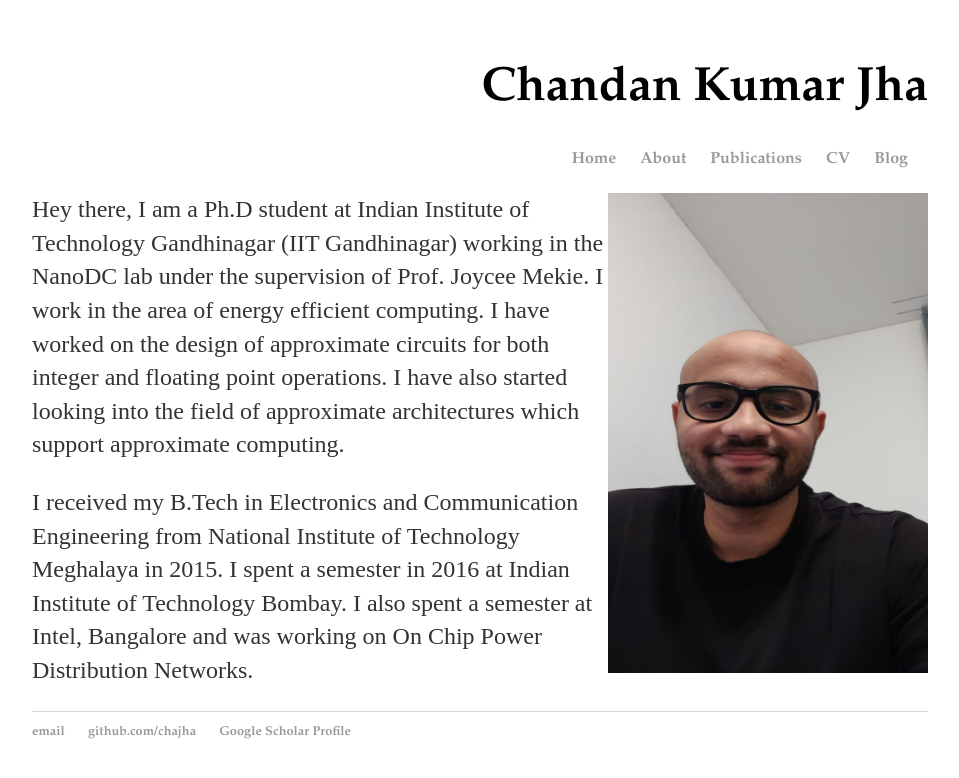
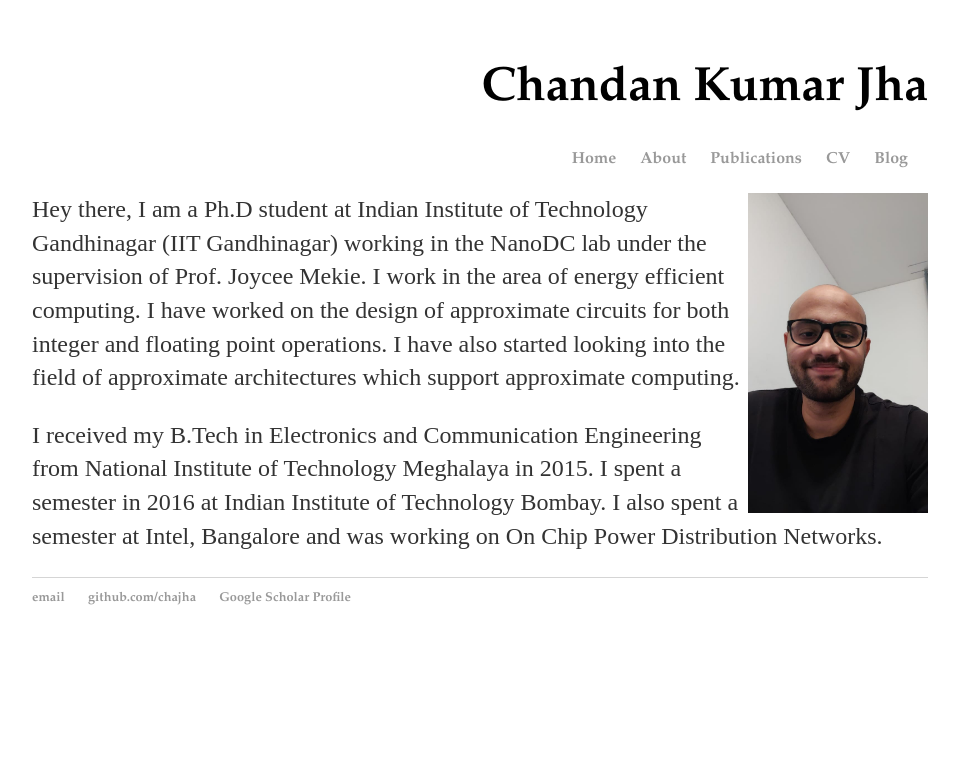
Before and after one commit to chajha/chajha.github.io, a Jekyll site: the page built from pages/about.html, in a window 1280 px wide. Shown: the top 778 px of the page, without its empty margins (160-1119 px from the left). Built offline with Jekyll 4.4.1, drawn with Linux system fonts in a browser that asks for light colours.

Commit message:
Update about.html

```diff
--- a/pages/about.html
+++ b/pages/about.html
@@ -3,7 +3,7 @@ layout: default
 title: About Me
 ---
 
-<img align="right" src="/chandan1.jpeg" height="480" width="320">
+<img align="right" src="/chandan1.jpeg" height="320">
 <p>
 Hey there, I am a Ph.D student at Indian Institute of Technology Gandhinagar (IIT Gandhinagar) working in the NanoDC lab under the supervision of Prof. Joycee Mekie.
 I work in the area of energy efficient computing. I have worked on the design of approximate circuits for both integer and floating point operations.
```
